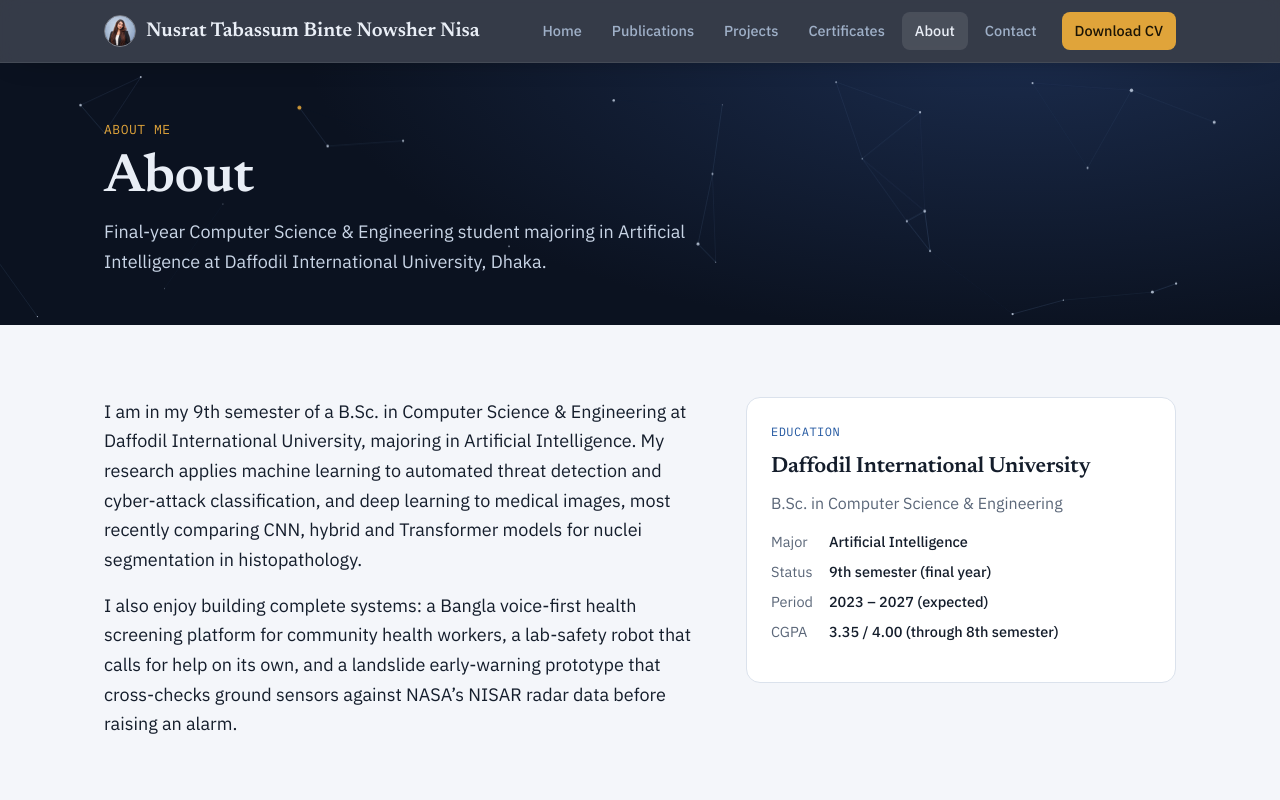
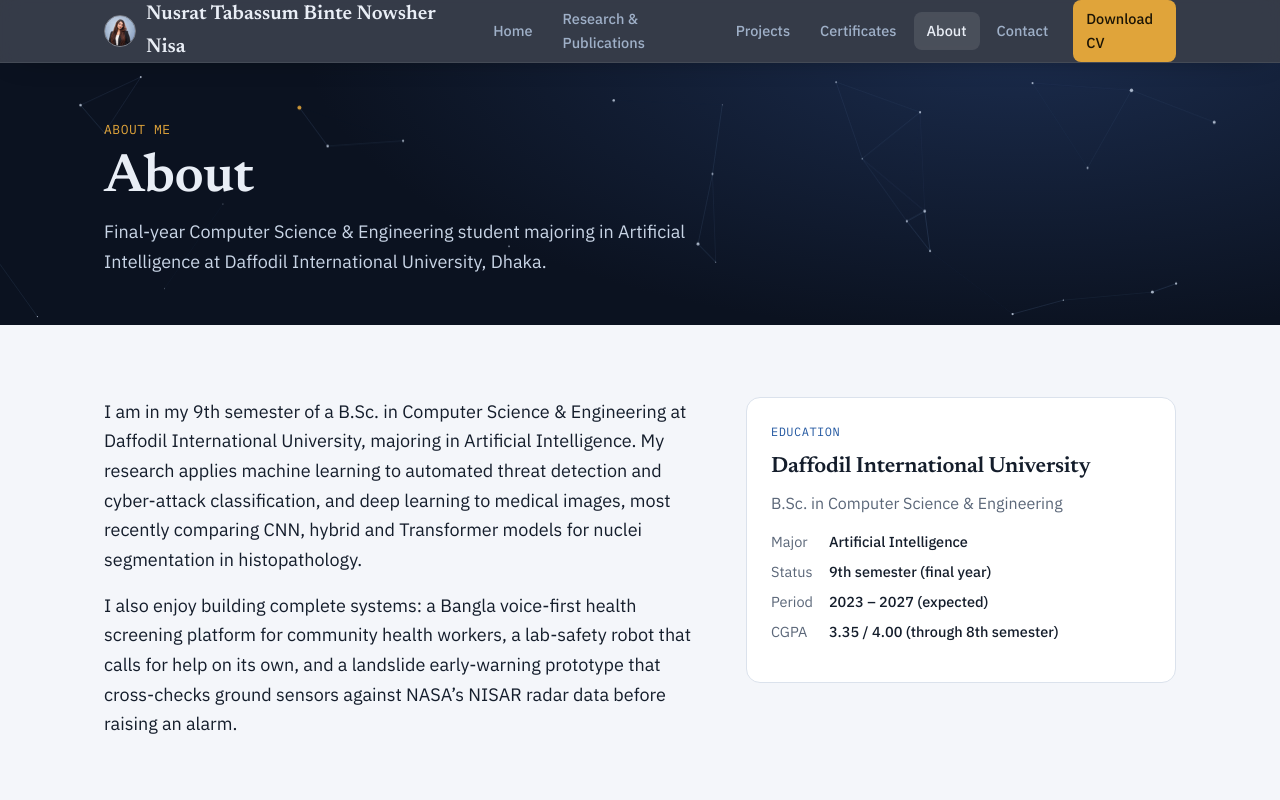
Before and after one commit to nisa3131/portfolio, a plain HTML site: page about.html in a window 1280 px wide. Shown: the top 800 px of the page. Drawn offline with Linux system fonts and the light colour scheme.

```diff
--- a/about.html
+++ b/about.html
@@ -22,7 +22,7 @@
   <div class="wrap">
     <a class="brand" href="index.html"><img src="photo.jpg" alt=""><span>Nusrat Tabassum <span class="mid">Binte Nowsher </span>Nisa</span></a>
     <button class="menu-toggle" aria-expanded="false" aria-controls="menu">Menu</button>
-    <ul class="menu" id="menu"><li><a href="index.html">Home</a></li><li><a href="publications.html">Publications</a></li><li><a href="projects.html">Projects</a></li><li><a href="certificates.html">Certificates</a></li><li><a href="about.html" aria-current="page">About</a></li><li><a href="contact.html">Contact</a></li><li><a class="cv-link" href="Nusrat_Tabassum_Nisa_CV.pdf">Download CV</a></li></ul>
+    <ul class="menu" id="menu"><li><a href="index.html">Home</a></li><li><a href="publications.html">Research &amp; Publications</a></li><li><a href="projects.html">Projects</a></li><li><a href="certificates.html">Certificates</a></li><li><a href="about.html" aria-current="page">About</a></li><li><a href="contact.html">Contact</a></li><li><a class="cv-link" href="Nusrat_Tabassum_Nisa_CV.pdf">Download CV</a></li></ul>
   </div>
 </header>
 <section class="night"><canvas class="sky" aria-hidden="true"></canvas>
@@ -113,7 +113,7 @@
 <footer class="site-footer">
   <div class="wrap">
     <span>© <span id="year">2026</span> Nusrat Tabassum Binte Nowsher Nisa · Dhaka, Bangladesh</span>
-    <nav aria-label="Footer"><a href="index.html">Home</a><a href="publications.html">Publications</a><a href="projects.html">Projects</a><a href="certificates.html">Certificates</a><a href="about.html">About</a><a href="contact.html">Contact</a><a href="https://github.com/nisa3131">GitHub</a><a href="https://www.linkedin.com/in/nusrat-tabassum-nisa-0b7811408">LinkedIn</a></nav>
+    <nav aria-label="Footer"><a href="index.html">Home</a><a href="publications.html">Research &amp; Publications</a><a href="projects.html">Projects</a><a href="certificates.html">Certificates</a><a href="about.html">About</a><a href="contact.html">Contact</a><a href="https://github.com/nisa3131">GitHub</a><a href="https://www.linkedin.com/in/nusrat-tabassum-nisa-0b7811408">LinkedIn</a></nav>
   </div>
 </footer>
 <script src="main.js"></script>
```
